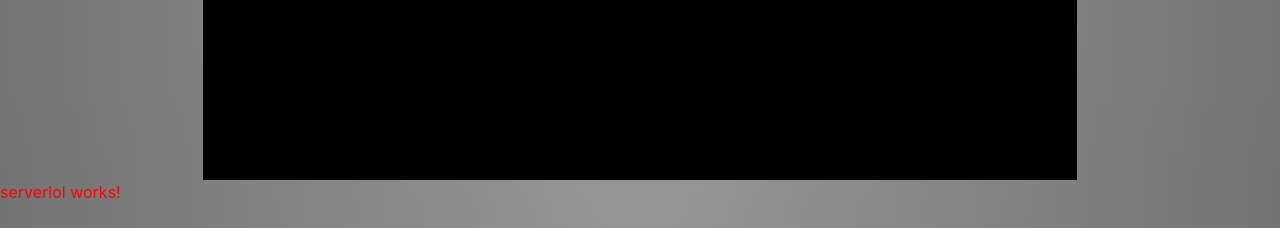
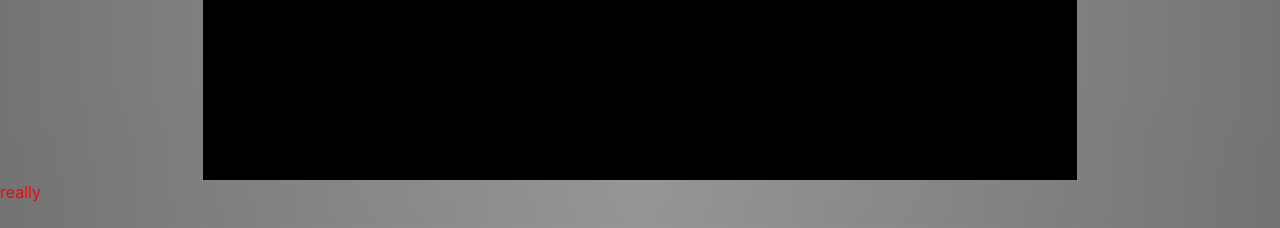
Before and after one commit to mortadagzar/my-dream-app, an Angular app: page / in a window 1280 px wide. Shown: the top 228 px of the page. Built offline with nearby package versions, Linux system fonts and the light colour scheme.

Commit message:
Update src/app/serverlol/serverlol.component.html

```diff
--- a/src/app/serverlol/serverlol.component.html
+++ b/src/app/serverlol/serverlol.component.html
@@ -1,3 +1,3 @@
 <p>
-  serverlol works!
+ really
 </p>
```
